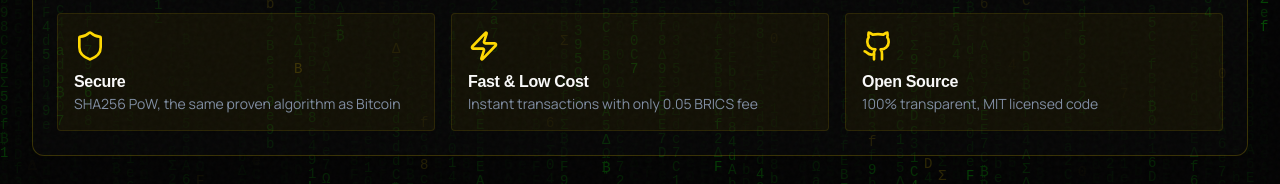
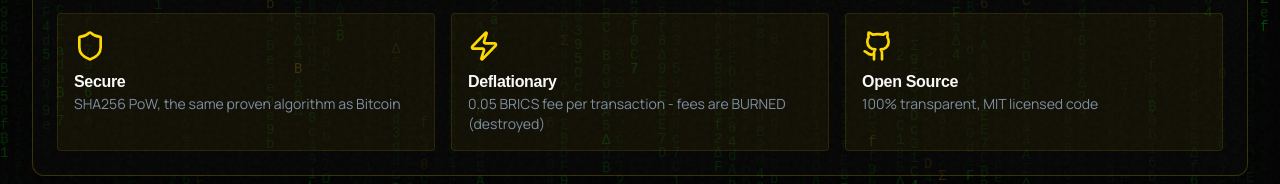
Before and after one commit to Bricscoin2026/Bricscoin, a React (Create React App) app in the folder frontend/: page /about in a window 1280 px wide. Shown: the part 361-545 px from the top of the page. Built offline with nearby package versions, Linux system fonts and the light colour scheme; no server answers; a web font is replaced by a local one.

Commit message:
auto-commit for bde214f8-2525-47d3-b8d7-4698ed04789d

```diff
--- a/frontend/src/pages/About.jsx
+++ b/frontend/src/pages/About.jsx
@@ -68,8 +68,8 @@ export default function About() {
             </div>
             <div className="p-4 bg-primary/5 rounded-lg border border-primary/10">
               <Zap className="w-8 h-8 text-primary mb-2" />
-              <h4 className="font-bold">Fast & Low Cost</h4>
-              <p className="text-sm text-muted-foreground">Instant transactions with only 0.05 BRICS fee</p>
+              <h4 className="font-bold">Deflationary</h4>
+              <p className="text-sm text-muted-foreground">0.05 BRICS fee per transaction - fees are BURNED (destroyed)</p>
             </div>
             <div className="p-4 bg-primary/5 rounded-lg border border-primary/10">
               <Github className="w-8 h-8 text-primary mb-2" />
```
